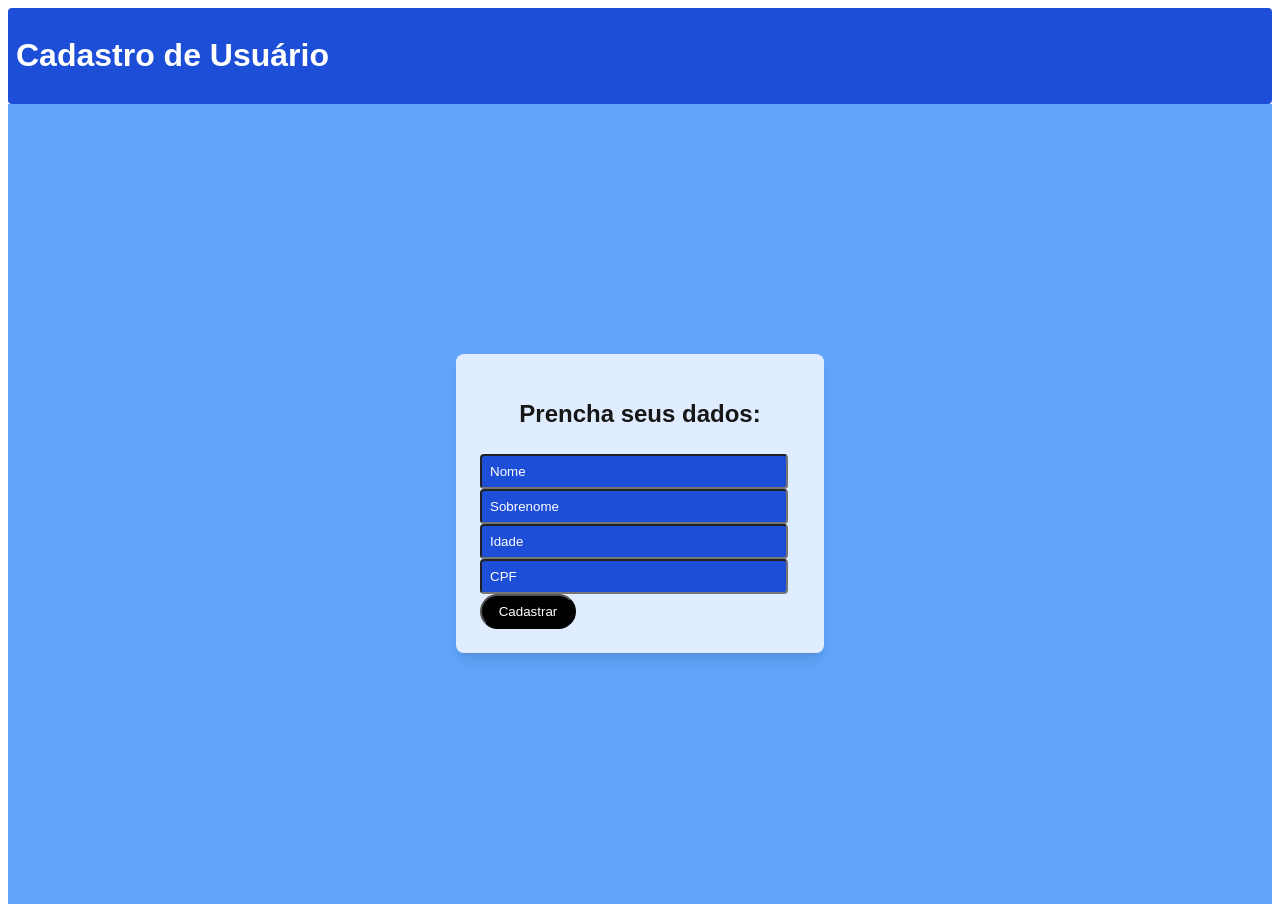
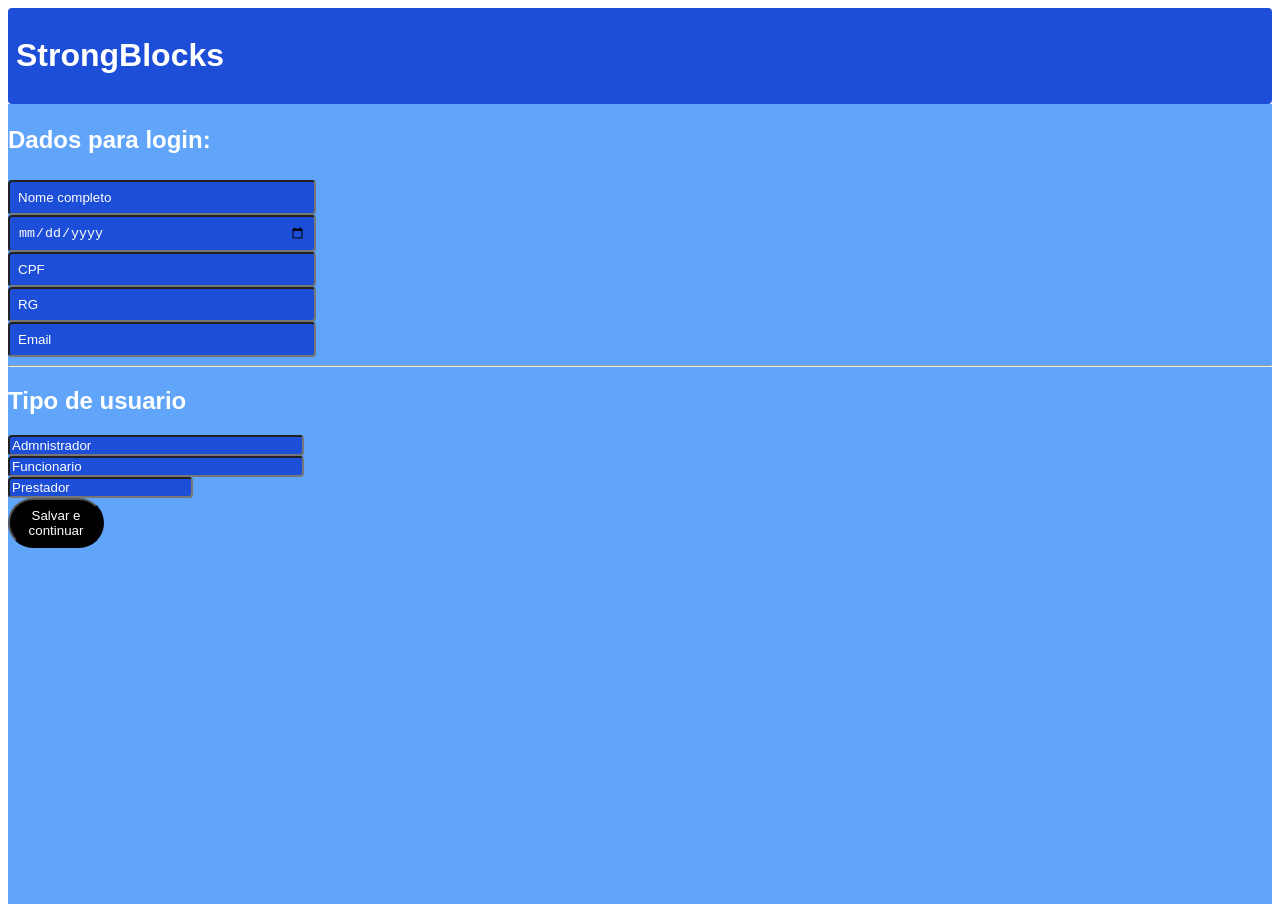
Before and after one commit to brunaalrez/strongblocks, a Next.js app: page /telacadastro in a window 1280 px wide. Built offline with nearby package versions, Linux system fonts and the light colour scheme.

Commit message:
update tela cadastro

```diff
--- a/app/telacadastro/page.js
+++ b/app/telacadastro/page.js
@@ -3,25 +3,33 @@ import Cadastro from "./components/cadastro";
 export default function Usuario() {
   return (
     <div>
-      <div className="p-2 rounded bg-blue-700 text-white">
+      <div className="font-black p-2 rounded bg-blue-700 text-white">
 
-      <h1>Cadastro de Usuário</h1>
+      <h1>StrongBlocks</h1>
       </div>
 
 
-      <div className="flex justify-center items-center min-h-screen bg-blue-400">
-      <div className="bg-white bg-opacity-80 p-6 rounded-lg w-80 shadow-lg">
-        <h2 className="text-center text-2xl font-semibold mb-6">Prencha seus dados:</h2>
+      <div className="flex flex-col min-h-screen bg-blue-400">
+      <div className="">
+        <h2 className="text-2xl text-white font-semibold mb-6">Dados para login:</h2>
 
-        <input className="p-2 rounded bg-blue-700 text-white placeholder-white w-72" placeholder="Nome" />
-        <input className="p-2 rounded bg-blue-700 text-white placeholder-white w-72" placeholder="Sobrenome" />
-        <input className="p-2 rounded bg-blue-700 text-white placeholder-white w-72" placeholder="Idade" type="number" />
-        <input className="p-2 rounded bg-blue-700 text-white placeholder-white w-72" placeholder="CPF" />
+        <input className=" grid grid-cols-1 font-Regular-Italic p-2 rounded bg-blue-700 text-white placeholder-white w-72" placeholder="Nome completo" />
+        <input className=" grid grid-cols-1 font-Regular-Italic p-2 rounded bg-blue-700 text-white placeholder-white w-72" placeholder="Data de Nascimento" type="date" />
+        <input className=" grid grid-cols-1 font-Regular p-2 rounded bg-blue-700 text-white placeholder-white w-72" placeholder="CPF" type="number" />
+        <input className=" grid grid-cols-1 font-Regular p-2 rounded bg-blue-700 text-white placeholder-white w-72" placeholder="RG" type="number" />
+        <input className=" grid grid-cols-1 font-Regular p-2 rounded bg-blue-700 placeholder-white w-72" placeholder="Email" />
+
+        <hr/>
+
+        <h2 className="text-white">Tipo de usuario</h2>
+        <input className=" grid grid-cols-1 font-light rounded bg-blue-700 placeholder-white w-72" placeholder="Admnistrador" />
+        <input className=" grid grid-cols-1 font-light rounded bg-blue-700 placeholder-white w-72" placeholder="Funcionario" />
+        <input className=" grid grid-cols-1 font-light rounded bg-blue-700 placeholder-white w-30" placeholder="Prestador" />
+
 
         <button className="bg-black text-white p-2 rounded-full hover:bg-black w-24">
-          Cadastrar
+          Salvar e continuar
         </button>
-
 
 
   </div>
@@ -32,7 +40,6 @@ export default function Usuario() {
 
 
 
-
     </div>
   );
 }
```
